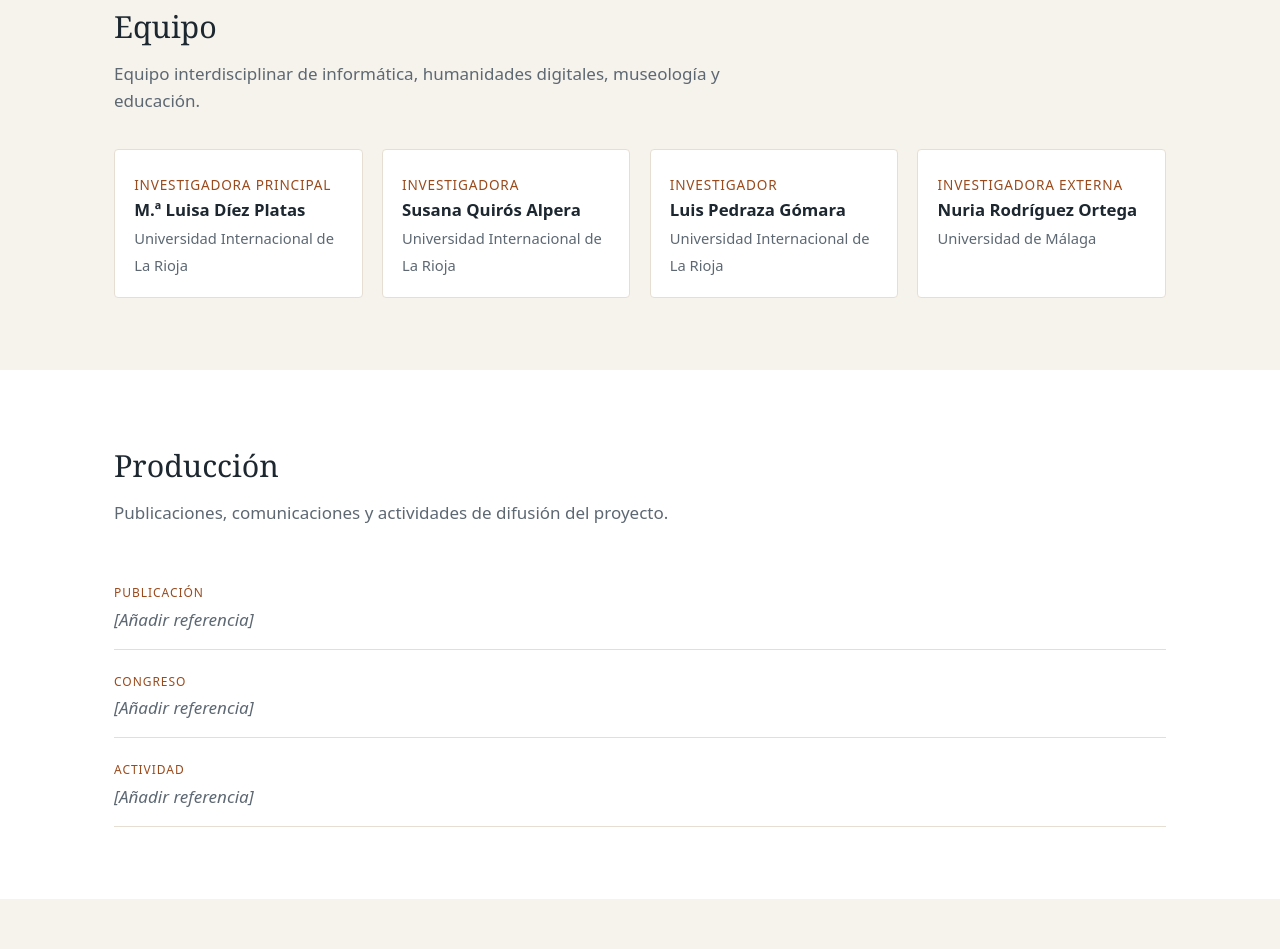
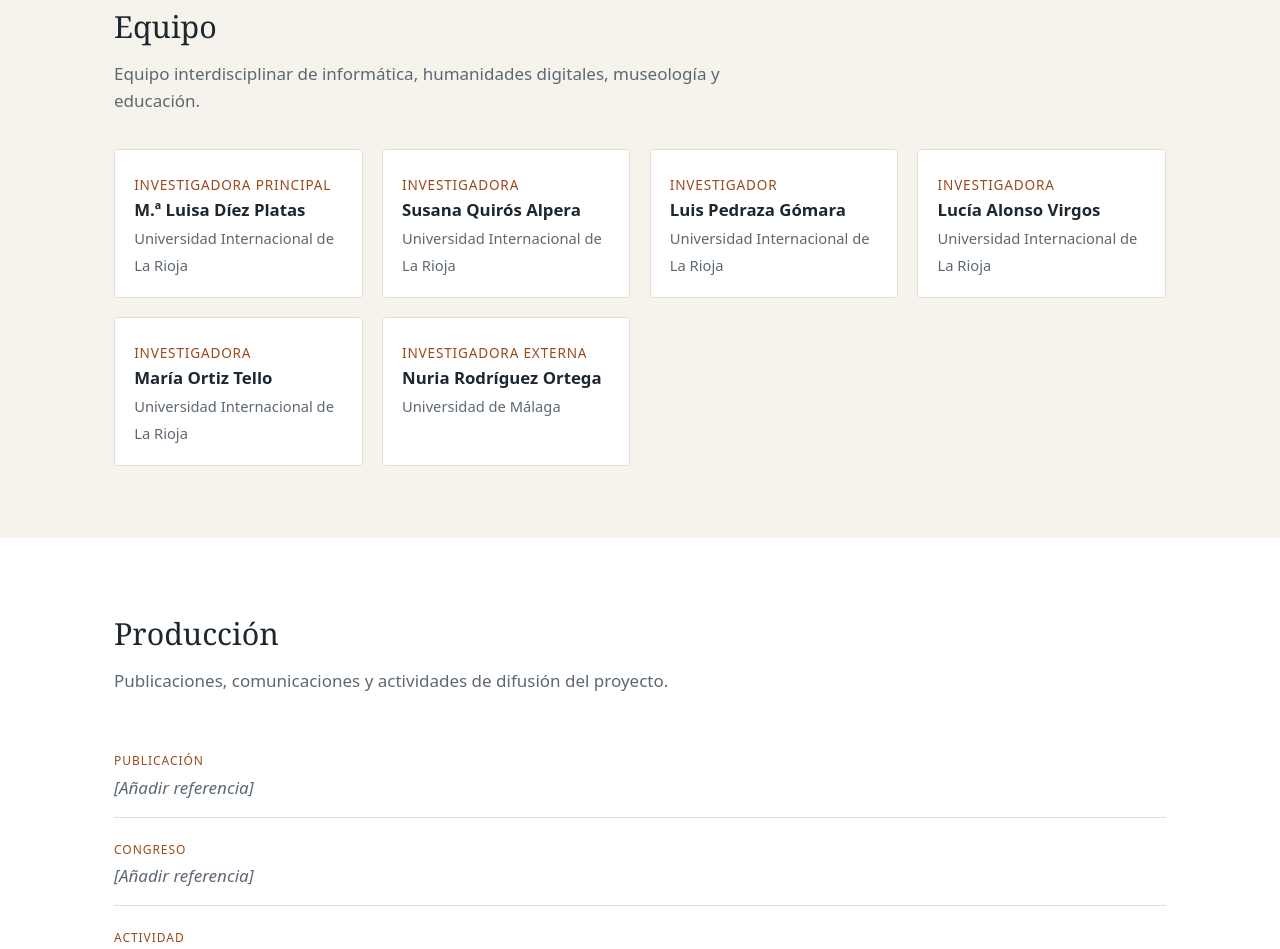
Before and after one commit to OntoMuseos/ontomuseos.github.io, a plain HTML site: page index.html in a window 1280 px wide. Shown: the part 2510-3459 px from the top of the page. Drawn offline with Linux system fonts and the light colour scheme.

Commit message:
Add files via upload

```diff
--- a/index.html
+++ b/index.html
@@ -188,6 +188,8 @@
         <li><span class="rol">Investigadora principal</span><strong>M.ª Luisa Díez Platas</strong><span class="inst">Universidad Internacional de La Rioja</span></li>
         <li><span class="rol">Investigadora</span><strong>Susana Quirós Alpera</strong><span class="inst">Universidad Internacional de La Rioja</span></li>
         <li><span class="rol">Investigador</span><strong>Luis Pedraza Gómara</strong><span class="inst">Universidad Internacional de La Rioja</span></li>
+        <li><span class="rol">Investigadora</span><strong>Lucía Alonso Virgos</strong><span class="inst">Universidad Internacional de La Rioja</span></li>
+        <li><span class="rol">Investigadora</span><strong>María Ortiz Tello</strong><span class="inst">Universidad Internacional de La Rioja</span></li>
         <li><span class="rol">Investigadora externa</span><strong>Nuria Rodríguez Ortega</strong><span class="inst">Universidad de Málaga</span></li>
       </ul>
     </div>
```
